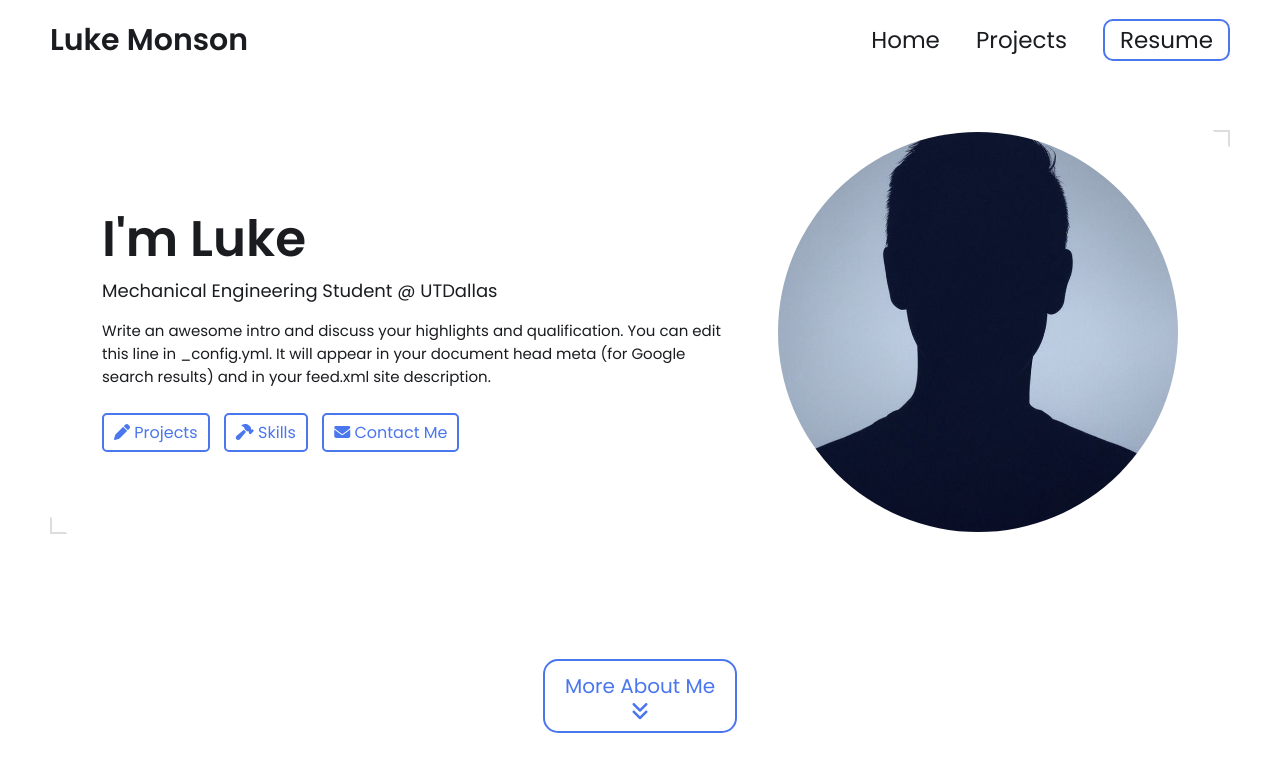
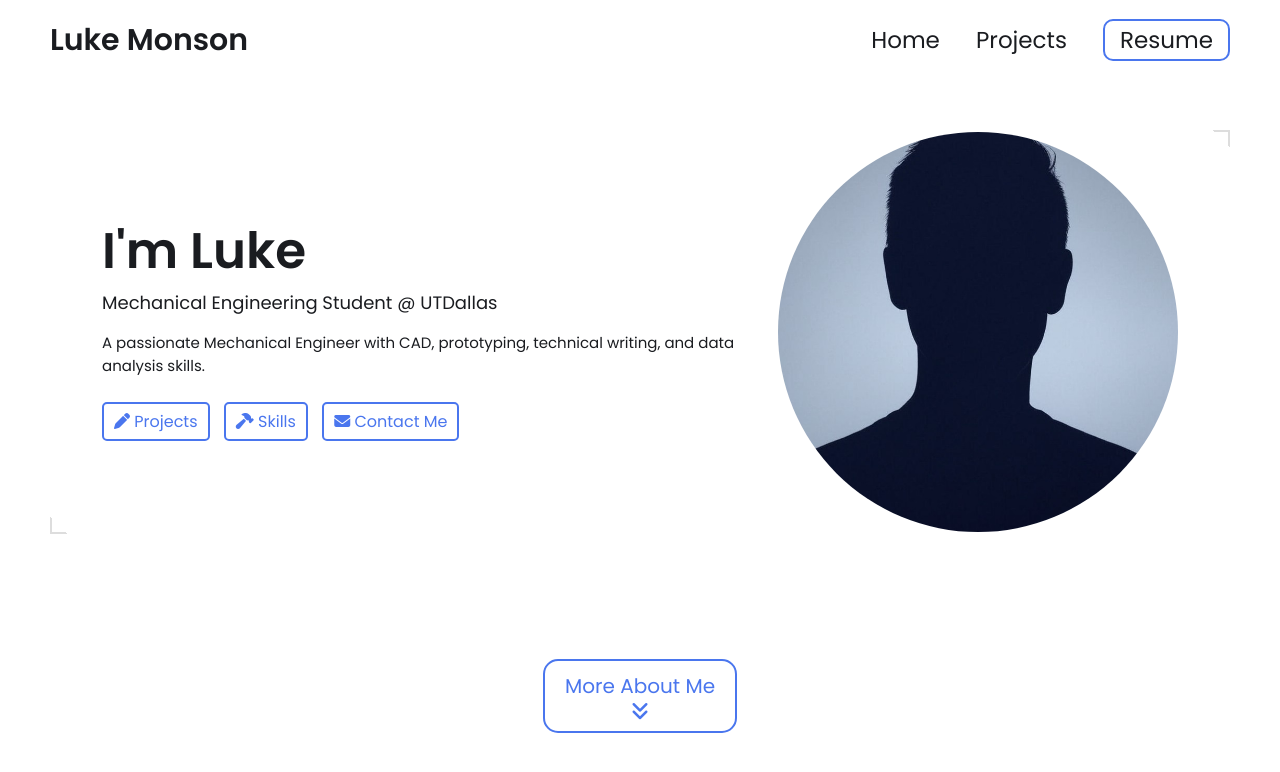
Before and after one commit to Luke-Monson/Luke-Monson.github.io, a Jekyll site: the page built from index.html, in a window 1280 px wide and 900 px high. Shown: the top 772 px of the window. Built offline with Jekyll 4.4.1, drawn with Linux system fonts in a browser that asks for light colours.

Commit message:
Revise description in _config.yml
Updated the description to highlight engineering skills.

```diff
--- a/_config.yml
+++ b/_config.yml
@@ -15,9 +15,7 @@ title: Luke Monson's Portfolio # This is what shows up in the tab of the browser
 name: Luke Monson
 headline: Mechanical Engineering Student @ UTDallas
 description: >- # dont remove this line. this will ignore all new lines until the next section
-  Write an awesome intro and discuss your highlights and qualification. You can edit this
-  line in _config.yml. It will appear in your document head meta (for
-  Google search results) and in your feed.xml site description.
+  A passionate Mechanical Engineer with CAD, prototyping, technical writing, and data analysis skills.
 
 # Place your profile image in /assets/images/profile-image/folder and edit the file name
 profile_image: ./assets/images/profile-image/avatar.jpeg
```
